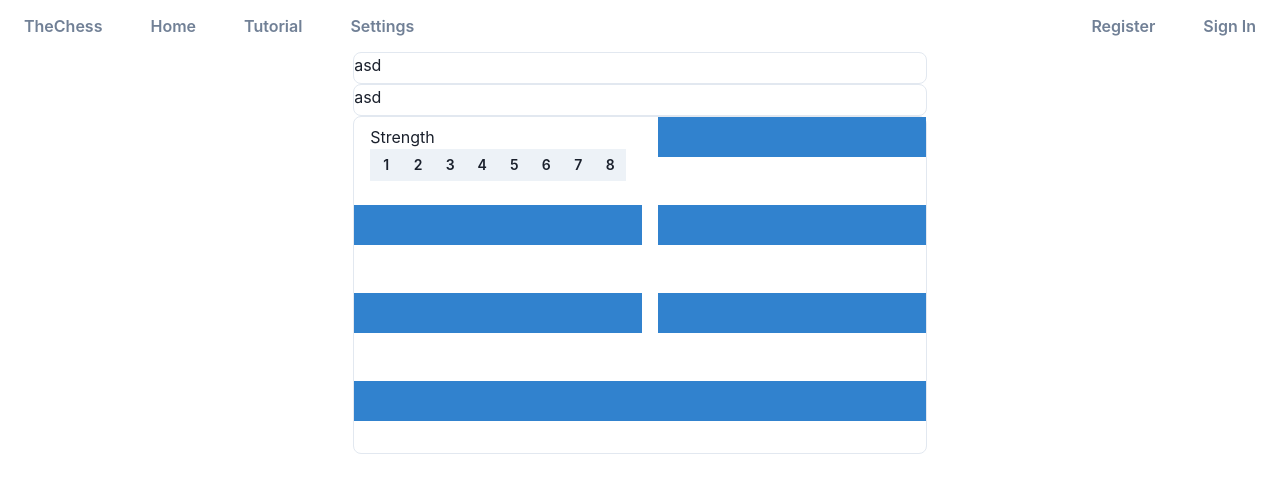
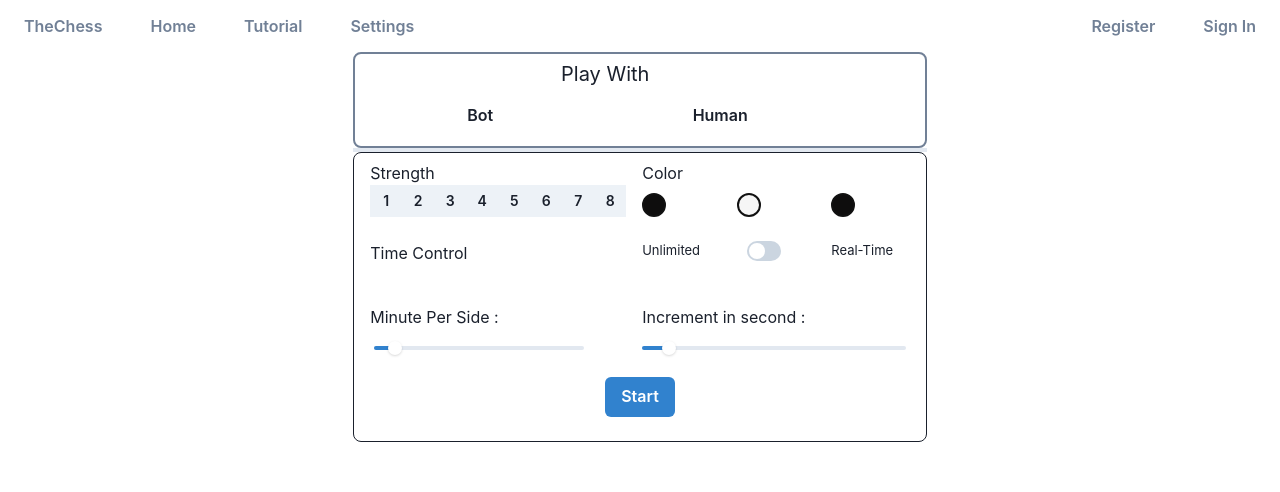
Before and after one commit to MarcelJulian/the-chess, a React (Create React App) app in the folder src/main/frontend/: page / in a window 1280 px wide. Shown: the top 492 px of the page. Built offline with nearby package versions, Linux system fonts and the light colour scheme.

Commit message:
HomePage (Without Signin)

```diff
--- a/src/main/frontend/src/index.css
+++ b/src/main/frontend/src/index.css
@@ -1,13 +1,59 @@
 body {
   margin: 0;
-  font-family: -apple-system, BlinkMacSystemFont, 'Segoe UI', 'Roboto', 'Oxygen',
-    'Ubuntu', 'Cantarell', 'Fira Sans', 'Droid Sans', 'Helvetica Neue',
+  font-family: -apple-system, BlinkMacSystemFont, "Segoe UI", "Roboto", "Oxygen",
+    "Ubuntu", "Cantarell", "Fira Sans", "Droid Sans", "Helvetica Neue",
     sans-serif;
   -webkit-font-smoothing: antialiased;
   -moz-osx-font-smoothing: grayscale;
 }
 
 code {
-  font-family: source-code-pro, Menlo, Monaco, Consolas, 'Courier New',
+  font-family: source-code-pro, Menlo, Monaco, Consolas, "Courier New",
     monospace;
 }
+
+.btnBlack {
+  margin-right: auto;
+  padding: 10px;
+  text-align: center;
+  cursor: pointer;
+  outline: none;
+  /* color: rgb(253, 253, 253); */
+  background-color: #0e0d0d;
+  border: 2px solid rgb(17, 17, 17);
+  border-radius: 100%;
+}
+
+.btnWhite {
+  padding: 10px;
+  margin-right: auto;
+  text-align: center;
+  cursor: pointer;
+  outline: none;
+  /* color: rgb(251, 249, 249); */
+  border: 2px solid rgb(17, 17, 17);
+  background-color: #f6f6f6;
+  border-radius: 50%;
+}
+.btnBlack:hover {
+  background-color: #f8f8f8;
+  color: rgb(250, 250, 250);
+  border: 2px solid rgb(17, 17, 17);
+}
+.btnWhite:hover {
+  padding: 10px;
+  text-align: center;
+  cursor: pointer;
+  outline: none;
+  /* color: rgb(253, 253, 253); */
+  background-color: #0e0d0d;
+  border: 2px solid rgb(17, 17, 17);
+  border-radius: 100%;
+}
+
+.btnBlack:active,
+.btnWhite:active {
+  background-color: #439743;
+  /* box-shadow: 0 5px rgb(143, 130, 143); */
+  transform: translateY(1px);
+}
--- a/src/main/frontend/src/pages/HomePage/index.tsx
+++ b/src/main/frontend/src/pages/HomePage/index.tsx
@@ -6,7 +6,17 @@ import {
   ButtonGroup,
   Container,
   Grid,
-  GridItem
+  GridItem,
+  Slider,
+  Flex,
+  // Spacer,
+  Center,
+  Text,
+  SliderFilledTrack,
+  SliderThumb,
+  SliderTrack,
+  Stack,
+  Switch
 } from "@chakra-ui/react";
 
 import NavBar from "components/NavBar";
@@ -17,20 +27,55 @@ function HomePage() {
       <NavBar />
       <Container />
       <Container>
-        <Box border="1px" borderColor="gray.200" borderRadius="lg" h="2rem">
-          <p>asd</p>
+        {/* Container Atas */}
+        <Box border="2px" borderColor="gray.500" borderRadius="lg" h="6rem">
+          <GridItem w="100%" h="8" bg="transparent">
+            <Center w="500px" h="40px" bg="transparent">
+              <Text fontSize={20}>Play With</Text>
+            </Center>
+          </GridItem>
+          {/* Play with atas */}
+
+          {/* Grid Tengah */}
+          <Grid templateColumns="repeat(2, 0fr)" gap={0}>
+            <GridItem colSpan={2} w="250px" h="60px" bg="transparent">
+              <Center w="250px" h="60px" bg="transparent">
+                <Button variant="ghost" w="220px" h="50px">
+                  Bot
+                </Button>
+              </Center>
+            </GridItem>
+
+            <GridItem
+              colStart={3}
+              colEnd={5}
+              w="240px"
+              h="50px"
+              bg="transparent"
+            >
+              <Center w="230px" h="60px" bg="transparent">
+                <Button variant="ghost" w="220px" h="50px">
+                  Human
+                </Button>
+              </Center>
+            </GridItem>
+          </Grid>
         </Box>
-        <Box border="1px" borderColor="gray.200" borderRadius="lg" h="2rem">
-          <p>asd</p>
-        </Box>
+        <hr />
+        <hr />
+        <hr />
+        <hr />
+
+        {/* Container Bawah */}
         <Grid
           border="1px"
-          borderColor="gray.200"
+          borderColor="gray.800"
           borderRadius="lg"
           templateRows="repeat(4, 1fr)"
           templateColumns="repeat(2, 1fr)"
-          gap={4}
+          gap={0}
         >
+          {/* Box Strength Level AI */}
           <GridItem px="1rem" py="0.5rem">
             <Box>Strength</Box>
             <ButtonGroup spacing="0" size="sm">
@@ -60,12 +105,70 @@ function HomePage() {
               </Button>
             </ButtonGroup>
           </GridItem>
-          <GridItem w="100%" h="10" bg="blue.500" />
-          <GridItem w="100%" h="10" bg="blue.500" />
-          <GridItem w="100%" h="10" bg="blue.500" />
-          <GridItem w="100%" h="10" bg="blue.500" />
-          <GridItem w="100%" h="10" bg="blue.500" />
-          <GridItem w="100%" h="10" bg="blue.500" colSpan={2} />
+          {/* Box color */}
+          <GridItem w="100%" h="10" py="0.5rem">
+            <Box h="2rem">Color</Box>
+            <Flex>
+              <Button class="btnBlack" py="1rem" m="0" />
+              <Button class="btnWhite" py="0" m="0" />
+              <Button class="btnBlack" py="0" m="0" />
+            </Flex>
+          </GridItem>
+          {/* Box Time Control */}
+          <GridItem w="100%" h="10" px="1rem" py="1rem">
+            <Box>Time Control</Box>
+          </GridItem>
+          {/* Box Toggle */}
+          <GridItem w="100%" h="5" bg="transparent" py="1rem">
+            <Grid templateColumns="repeat(3, 1fr)" gap={0}>
+              <GridItem w="100%" h="10" bg="transparen">
+                <Text fontSize={13}>Unlimited</Text>
+              </GridItem>
+              <GridItem w="100%" px="10px" h="10" bg="transparen">
+                <Stack direction="row">
+                  <Switch colorScheme="teal" size="md" />
+                </Stack>
+              </GridItem>
+              <GridItem w="100%" h="10" bg="transparen">
+                <Text fontSize={13}>Real-Time</Text>
+              </GridItem>
+            </Grid>
+          </GridItem>
+
+          {/* Box Minute Per Side */}
+          <GridItem w="100%" h="1" bg="transparent">
+            <Box px="1rem" py="0.5rem">
+              Minute Per Side :{" "}
+            </Box>
+            <Box paddingLeft={5} paddingRight={58}>
+              <Slider aria-label="slider-ex-1" defaultValue={10}>
+                <SliderTrack>
+                  <SliderFilledTrack />
+                </SliderTrack>
+                <SliderThumb />
+              </Slider>
+            </Box>
+          </GridItem>
+
+          {/* Box Minute Per Side */}
+          <GridItem w="100%" h="1" bg="transparent">
+            <Box py="0.5rem">Increment in second : </Box>
+            <Box paddingRight={5}>
+              <Slider aria-label="slider-ex-1" defaultValue={10}>
+                <SliderTrack>
+                  <SliderFilledTrack />
+                </SliderTrack>
+                <SliderThumb />
+              </Slider>
+            </Box>
+          </GridItem>
+
+          {/* Box START */}
+          <GridItem w="100%" h="10" bg="transparent" colSpan={2}>
+            <Center>
+              <Button colorScheme="blue">Start</Button>
+            </Center>
+          </GridItem>
         </Grid>
       </Container>
     </Box>
```
